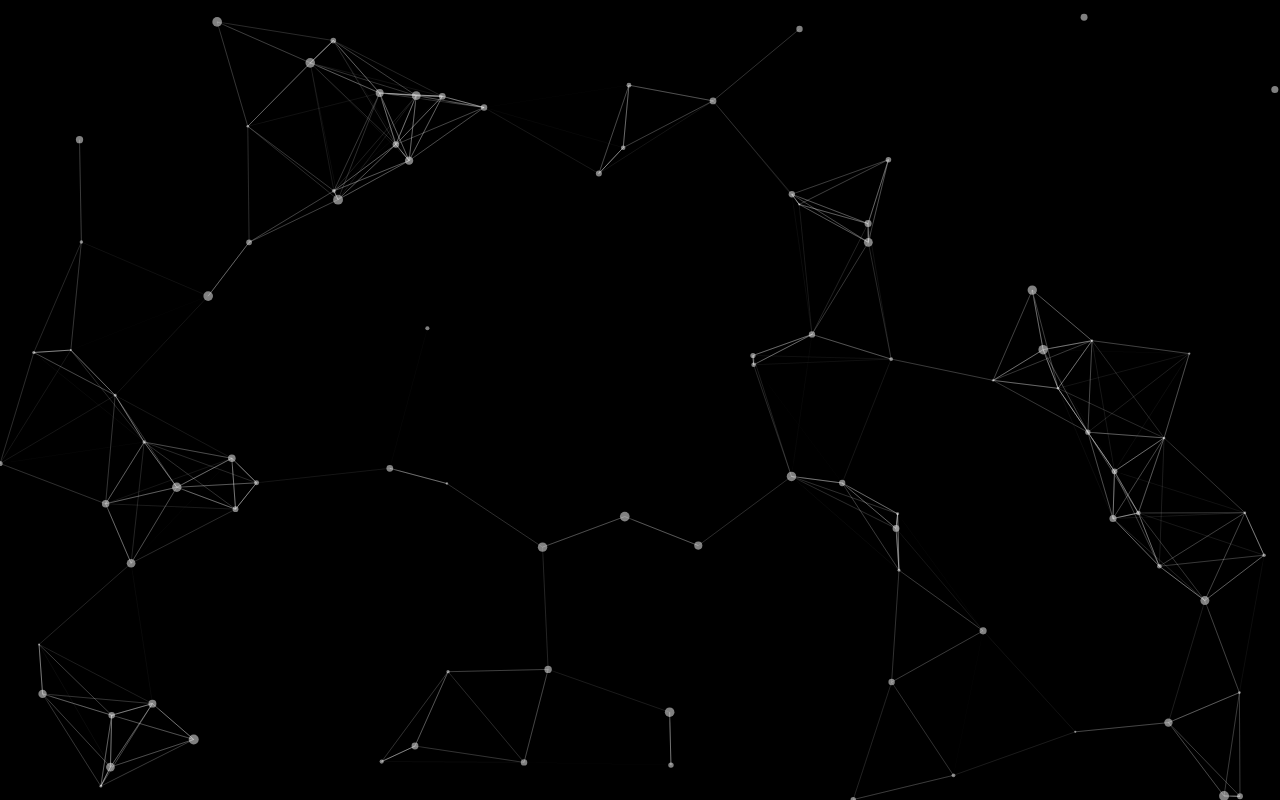
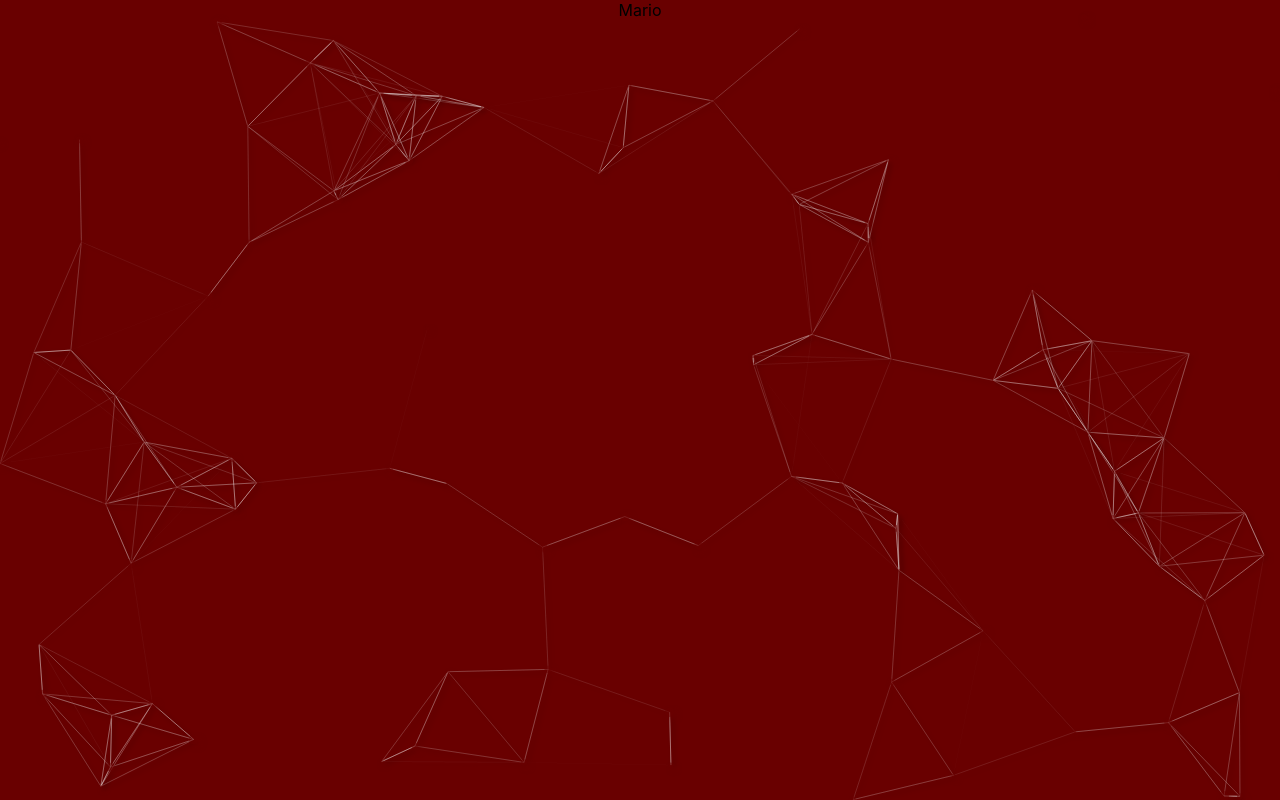
Before and after one commit to komarr007/To-Do-List, a React (Create React App) app in the folder todo-list-frontend/: page / in a window 1280 px wide. Built offline with nearby package versions, Linux system fonts and the light colour scheme.

Commit message:
text diatas particle

```diff
--- a/todo-list-frontend/src/App.js
+++ b/todo-list-frontend/src/App.js
@@ -2,7 +2,12 @@ import Particle from "./component/particle/Particle"
 import "./App.css"
 
 function App() {
-    return <Particle />
-}
+    return (
+        <div className="App">
+            Mario
+            <Particle />
+        </div>
+    );
+};
 
 export default App
--- a/todo-list-frontend/src/component/particle/Particle.js
+++ b/todo-list-frontend/src/component/particle/Particle.js
@@ -17,15 +17,15 @@ const Particle = () => {
             loaded={particlesLoaded}
             options={{
                 background: {
-                    color: "#000000",
+                    color: "#690000",
                     image: "",
-                    position: "50% 50%",
+                    position: "fixed",
                     repeat: "no-repeat",
-                    size: "cover",
+                    // size: "cover",
                 },
                 fullScreen: {
                     enable: true,
-                    zIndex: 1,
+                    zIndex: -1,
                 },
                 particles: {
                     number: {
@@ -36,11 +36,11 @@ const Particle = () => {
                         },
                     },
                     color: {
-                        value: "#ffffff",
+                        value: "#690000",
                     },
                     shadow: {
                         enable: true,
-                        color: "#000000",
+                        color: "#690000",
                         blur: 5,
                         offset: {
                             x: 3,
```
